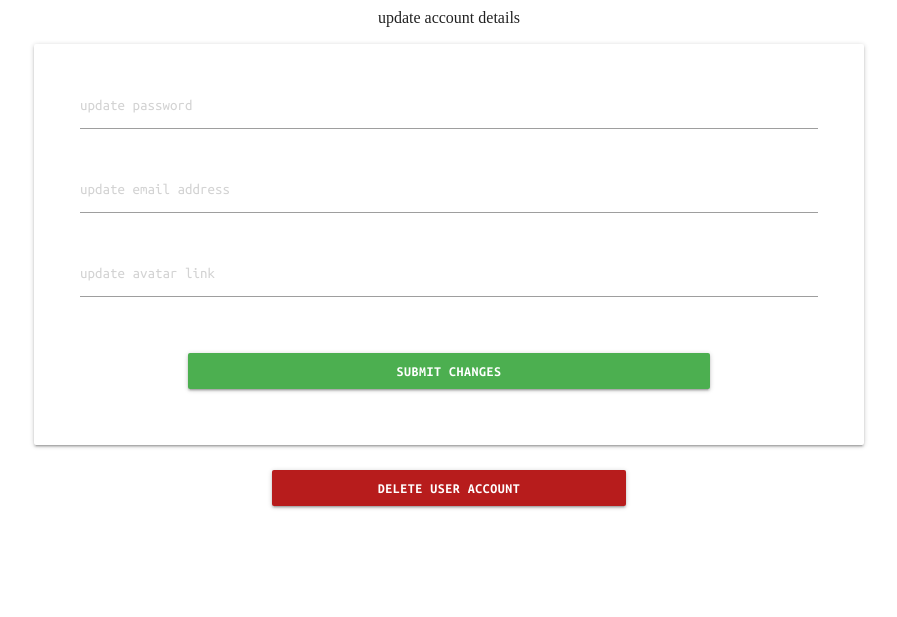
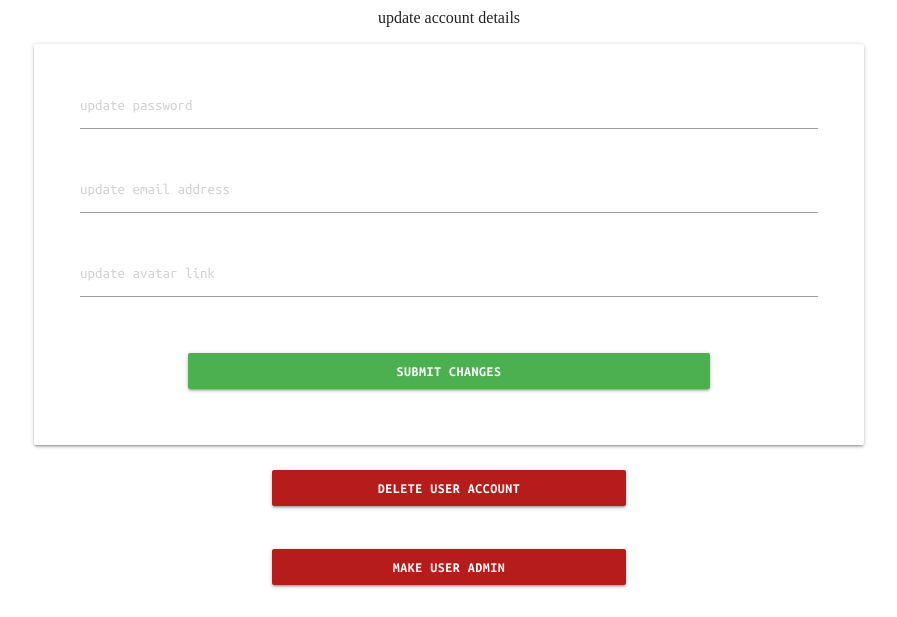
Before and after one commit to Oxymetaphoric/milestone_project_3, a Flask app: page /profile/1 in a window 1280 px wide. Shown: the part 463-1080 px from the top of the page, without its empty margins (191-1088 px from the left). Before the commit the page ends 972 px from the top, so only its background shows below. Run offline with Flask 3, Linux system fonts and the light colour scheme; a user stored in the database is signed in; tables that the repository leaves empty hold one stand-in row (values such as "Sample post"); grey boxes marked "Sample" are stand-in pictures; some web fonts are replaced.

Commit message:
BUILD: add_admin button visible for current admin

```diff
--- a/quest_log/static/js/script.js
+++ b/quest_log/static/js/script.js
@@ -133,6 +133,6 @@ if (searchInput == null){
 
   function formatDate(dateString) {
     const date = new Date(dateString);
-    return date.toLocaleDateString('en-GB'); // This will format the date as dd/mm/yyyy
+    return date.toLocaleDateString('en-GB');
   }
 });
--- a/quest_log/templates/profile.html
+++ b/quest_log/templates/profile.html
@@ -68,6 +68,17 @@
       </button>
     </div>
   </form>
+  {% if user.is_admin %}
+    <form class="col s8 offset-s2 m8 offset-m2"
+      method="POST"
+      action="{{ url_for('make_admin', user_id=user.user_id) }}">
+        <div class="row">
+          <button type="submit" class="col s8 offset-s2 btn red darken-4 text-shadow">
+            Make User Admin
+          </button>
+        </div>
+    </form>
+  {% endif %}
 </div>
 {% endif %}
 {% endblock %}
```
